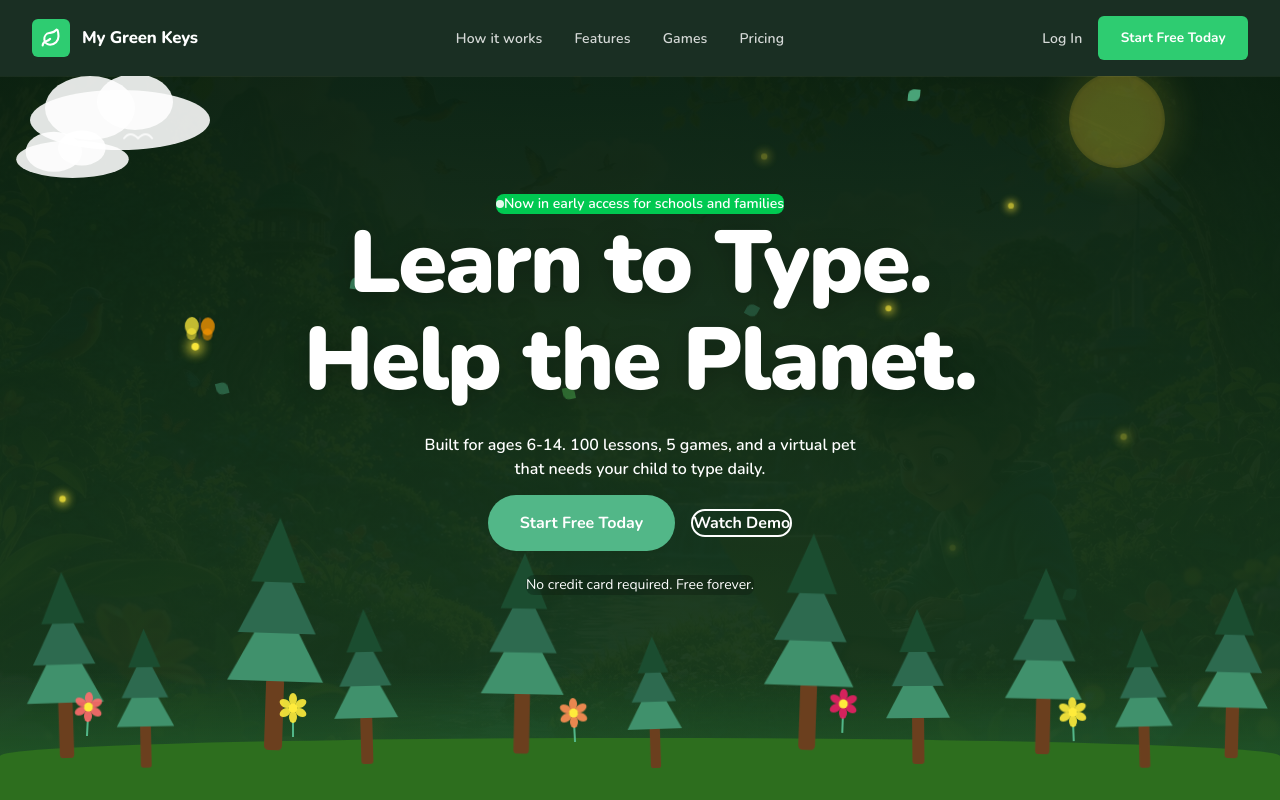
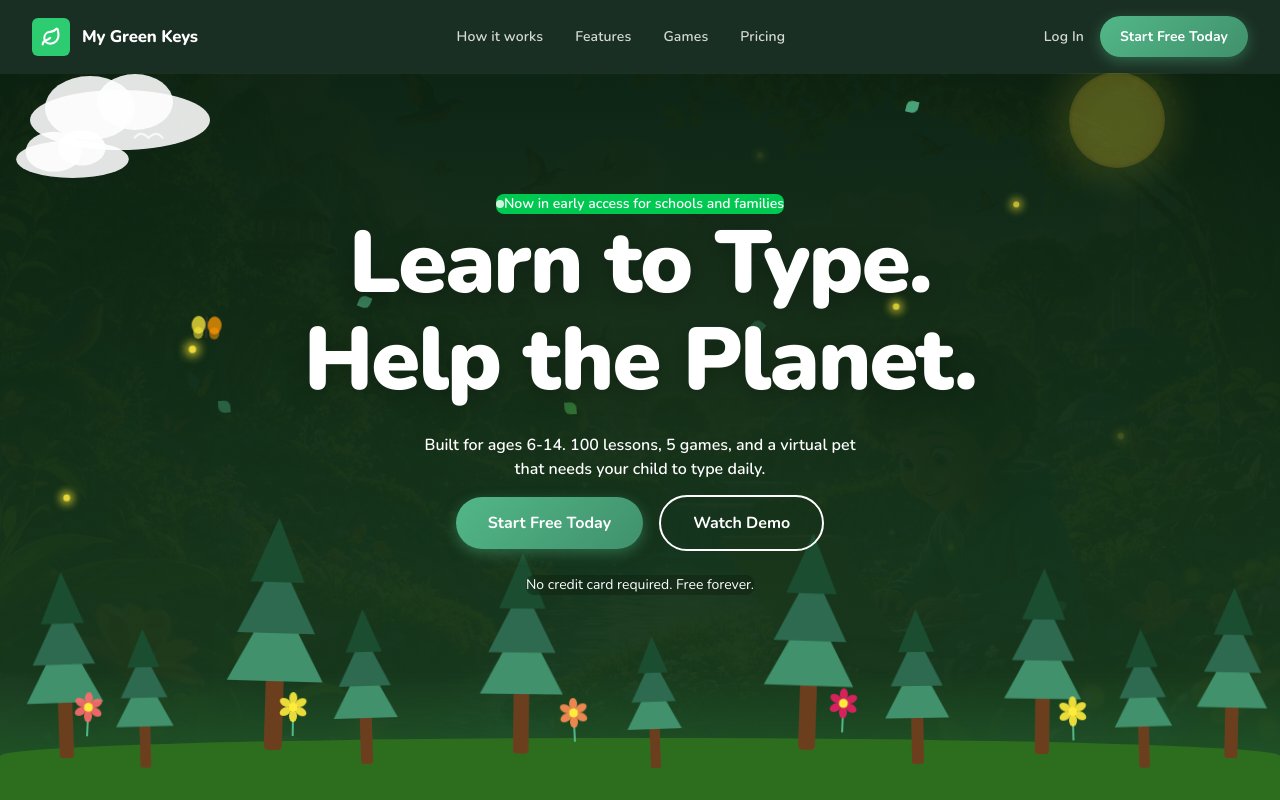
Before and after one commit to waleedbinkhalid86/my-green-keys, a Next.js app: page / in a window 1280 px wide. Shown: the top 800 px of the page. Built offline with nearby package versions, Linux system fonts and the light colour scheme.

Commit message:
center pricing cards and apply premium button styling across homepage

```diff
--- a/src/app/page.tsx
+++ b/src/app/page.tsx
@@ -15,6 +15,45 @@ import {
 const DARK = "#1A2F23";
 const PRIMARY = "#2ECC71";
 const BG = "#FAFAFA";
+
+const PRIMARY_CTA_STYLE: React.CSSProperties = {
+  background: "linear-gradient(135deg, #52B788 0%, #40916C 100%)",
+  color: "white",
+  padding: "14px 32px",
+  borderRadius: "9999px",
+  fontWeight: "700",
+  fontSize: "16px",
+  boxShadow: "0 4px 14px rgba(82, 183, 136, 0.4)",
+  transition: "all 0.3s ease",
+  display: "inline-flex",
+  alignItems: "center",
+  justifyContent: "center",
+  gap: "8px",
+  border: "none",
+  cursor: "pointer",
+};
+
+const SECONDARY_CTA_STYLE: React.CSSProperties = {
+  background: "transparent",
+  color: "#1B4332",
+  padding: "14px 32px",
+  borderRadius: "9999px",
+  fontWeight: "700",
+  fontSize: "16px",
+  border: "2px solid #1B4332",
+  transition: "all 0.3s ease",
+  display: "inline-flex",
+  alignItems: "center",
+  justifyContent: "center",
+  gap: "8px",
+  cursor: "pointer",
+};
+
+const SECONDARY_CTA_STYLE_ON_DARK: React.CSSProperties = {
+  ...SECONDARY_CTA_STYLE,
+  color: "white",
+  border: "2px solid white",
+};
 
 function Inner({ children, className }: { children: React.ReactNode; className?: string }) {
   return (
@@ -135,7 +174,8 @@ export default function HomePage() {
           <DialogFooter className="gap-2 sm:justify-end">
             <Link
               href="/signup"
-              className="inline-flex h-10 items-center justify-center rounded-md bg-green-600 px-4 text-sm font-bold text-white shadow-sm transition hover:bg-green-700"
+              className="hover:shadow-2xl hover:scale-105 hover:brightness-110"
+              style={{ ...PRIMARY_CTA_STYLE, padding: "14px 20px", fontSize: "14px" }}
               onClick={() => setDemoModalOpen(false)}
             >
               Sign Up Free
@@ -195,8 +235,8 @@ export default function HomePage() {
               </Link>
               <Link
                 href="/signup"
-                className="btn-primary"
-                style={{ fontSize: "0.85rem", padding: "0.6rem 1.4rem", height: 44, display: "inline-flex", alignItems: "center" }}
+                className="hover:shadow-2xl hover:scale-105 hover:brightness-110"
+                style={{ ...PRIMARY_CTA_STYLE, padding: "10px 20px", fontSize: "14px" }}
               >
                 Start Free Today
               </Link>
@@ -382,21 +422,15 @@ export default function HomePage() {
           >
             <Link
               href="/signup"
-              style={{
-                backgroundColor: "#52B788",
-                color: "white",
-                borderRadius: "9999px",
-                padding: "16px 32px",
-                fontWeight: "bold",
-                display: "inline-block",
-                textDecoration: "none",
-              }}
+              className="hover:shadow-2xl hover:scale-105 hover:brightness-110"
+              style={PRIMARY_CTA_STYLE}
             >
               Start Free Today
             </Link>
             <button
               type="button"
-              className="rounded-full border-2 border-white px-8 py-4 font-bold text-white transition hover:bg-white hover:text-[#1B4332]"
+              className="hover:bg-[#1B4332] hover:text-white hover:scale-105"
+              style={SECONDARY_CTA_STYLE_ON_DARK}
               onClick={() => setDemoModalOpen(true)}
             >
               Watch Demo
@@ -692,8 +726,8 @@ export default function HomePage() {
             <div style={{ textAlign: "center", marginTop: "14px", marginBottom: "14px" }}>
               <Link
                 href="/games"
-                className="btn-ghost"
-                style={{ display: "inline-flex", alignItems: "center", height: 52, padding: "0 32px" }}
+                className="hover:bg-[#1B4332] hover:text-white hover:scale-105"
+                style={SECONDARY_CTA_STYLE_ON_DARK}
               >
                 Explore All Games
               </Link>
@@ -763,13 +797,15 @@ export default function HomePage() {
               <div className="flex flex-wrap items-center justify-center gap-4" style={{ marginTop: "14px", marginBottom: "14px" }}>
                 <Link
                   href="/signup"
-                  className="inline-flex items-center justify-center rounded-md bg-green-500 px-8 py-4 text-base font-bold text-white transition hover:bg-green-600 whitespace-nowrap"
+                  className="hover:shadow-2xl hover:scale-105 hover:brightness-110"
+                  style={PRIMARY_CTA_STYLE}
                 >
                   Get Started Free
                 </Link>
                 <a
                   href="mailto:waleedbinkhalid86@gmail.com?subject=My%20Green%20Keys%20School%20Demo"
-                  className="inline-flex items-center justify-center rounded-md border-2 border-gray-300 bg-white px-8 py-4 text-base font-bold text-gray-900 transition hover:bg-gray-50 whitespace-nowrap"
+                  className="hover:bg-[#1B4332] hover:text-white hover:scale-105"
+                  style={SECONDARY_CTA_STYLE}
                 >
                   Schools: Book a Demo
                 </a>
@@ -779,7 +815,7 @@ export default function HomePage() {
         </section>
 
         {/* PRICING PREVIEW */}
-        <section style={{ paddingTop: "48px", paddingBottom: "48px" }}>
+        <section className="text-center" style={{ paddingTop: "48px", paddingBottom: "48px" }}>
           <Inner>
             <h2
               style={{
@@ -793,7 +829,7 @@ export default function HomePage() {
               Simple pricing for every family
             </h2>
             <div
-              className="mx-auto grid max-w-[1000px] grid-cols-1 gap-8 md:grid-cols-3"
+              className="grid grid-cols-1 md:grid-cols-3 gap-6 max-w-5xl mx-auto"
               style={{ marginTop: "12px", marginBottom: "18px" }}
             >
               <div className="mgk-card-ds bg-white p-8">
@@ -802,8 +838,14 @@ export default function HomePage() {
                 <p style={{ color: "#64748b", fontWeight: 600, marginTop: 12 }}>10 lessons, progress tracking, kid-safe.</p>
                 <Link
                   href="/signup"
-                  className="block w-full rounded-full bg-[#52B788] py-3 text-center font-semibold text-white transition hover:bg-[#40916C]"
-                  style={{ marginTop: "14px", marginBottom: "14px" }}
+                  className="w-full hover:shadow-2xl hover:scale-105 hover:brightness-110"
+                  style={{
+                    ...PRIMARY_CTA_STYLE,
+                    width: "100%",
+                    textDecoration: "none",
+                    marginTop: "14px",
+                    marginBottom: "14px",
+                  }}
                 >
                   Start free
                 </Link>
@@ -818,8 +860,8 @@ export default function HomePage() {
                 </p>
                 <Link
                   href="/pricing"
-                  className="block w-full rounded-full bg-[#52B788] py-3 text-center font-semibold text-white transition hover:bg-[#40916C]"
-                  style={{ marginTop: "14px", marginBottom: "14px" }}
+                  className="w-full hover:shadow-2xl hover:scale-105 hover:brightness-110"
+                  style={{ ...PRIMARY_CTA_STYLE, width: "100%", textDecoration: "none", marginTop: "14px", marginBottom: "14px" }}
                 >
                   View School Plan
                 </Link>
@@ -832,8 +874,8 @@ export default function HomePage() {
                 <p style={{ color: "#64748b", fontWeight: 600, marginTop: 12 }}>Unlimited lessons, parent dashboard, eco rewards.</p>
                 <Link
                   href="/pricing"
-                  className="block w-full rounded-full bg-[#52B788] py-3 text-center font-semibold text-white transition hover:bg-[#40916C]"
-                  style={{ marginTop: "14px", marginBottom: "14px" }}
+                  className="w-full hover:shadow-2xl hover:scale-105 hover:brightness-110"
+                  style={{ ...PRIMARY_CTA_STYLE, width: "100%", textDecoration: "none", marginTop: "14px", marginBottom: "14px" }}
                 >
                   View Family Plan
                 </Link>
@@ -860,13 +902,15 @@ export default function HomePage() {
               <div className="flex flex-wrap items-center justify-center gap-6" style={{ marginTop: "14px", marginBottom: "14px" }}>
                 <Link
                   href="/signup"
-                  className="inline-flex items-center justify-center rounded-md bg-green-500 px-8 py-4 text-base font-bold text-white transition hover:bg-green-600 whitespace-nowrap"
+                  className="hover:shadow-2xl hover:scale-105 hover:brightness-110"
+                  style={PRIMARY_CTA_STYLE}
                 >
                   Start Free Today
                 </Link>
                 <Link
                   href="/pricing"
-                  className="px-8 py-4 rounded-full font-bold border-2 border-[#52B788] text-[#52B788] hover:bg-[#52B788] hover:text-white transition"
+                  className="hover:bg-[#1B4332] hover:text-white hover:scale-105"
+                  style={SECONDARY_CTA_STYLE}
                 >
                   View Pricing
                 </Link>
```
